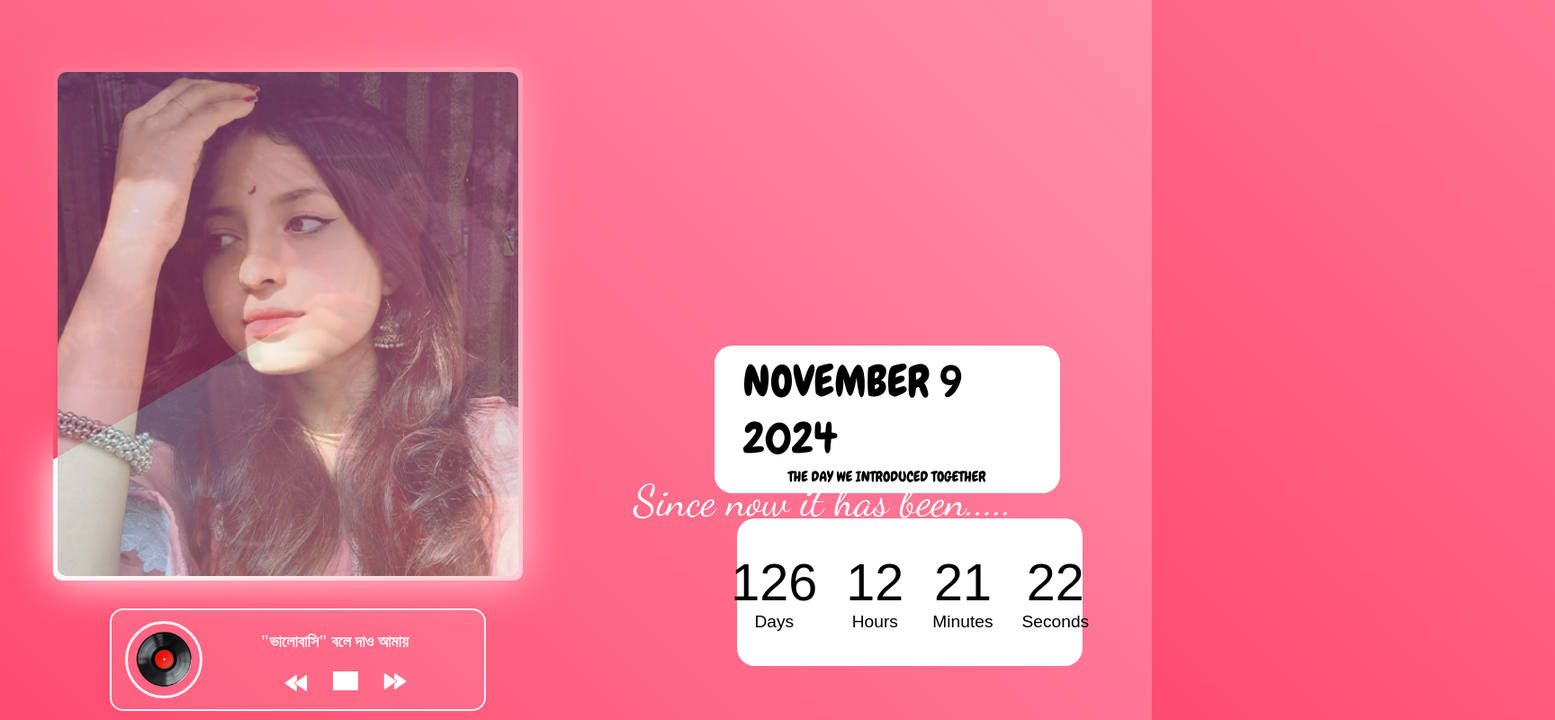
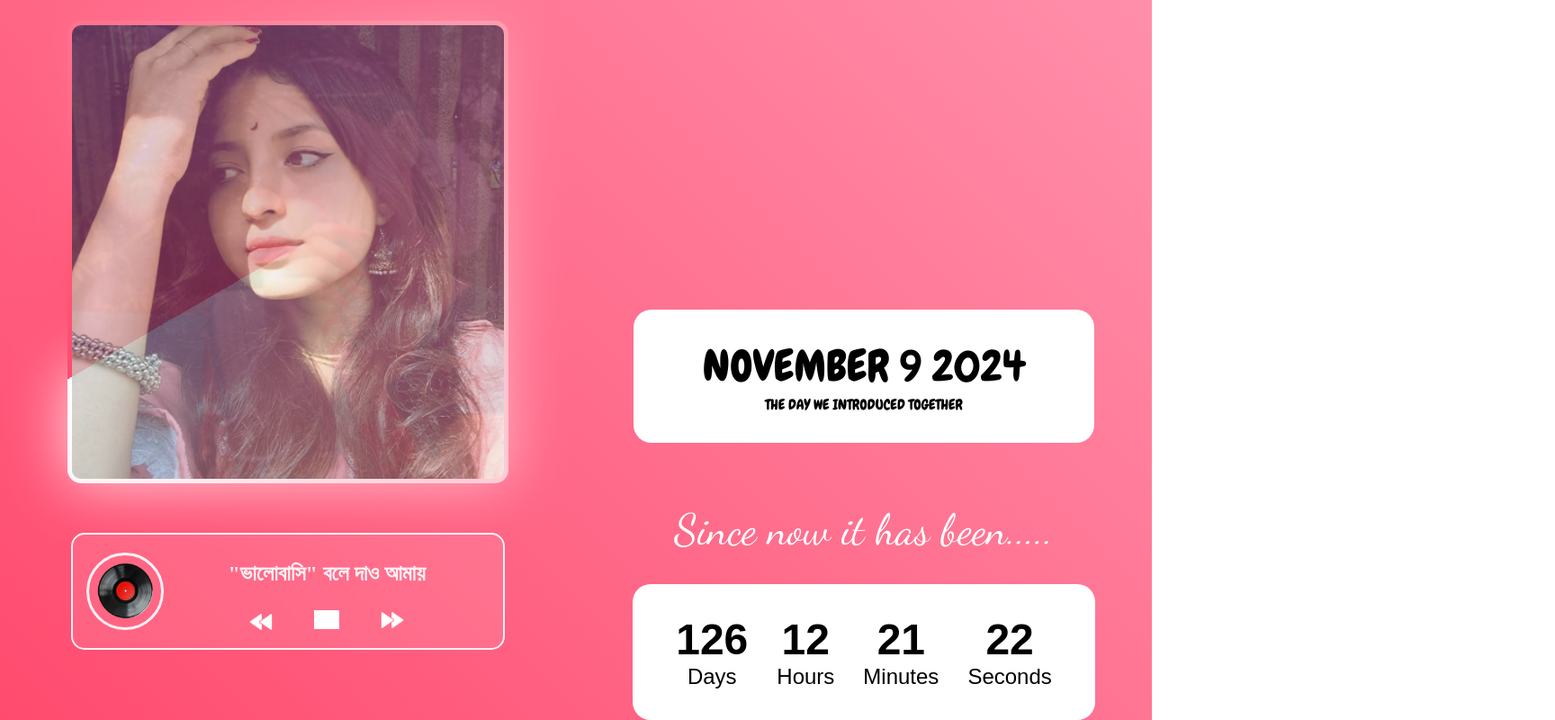
Before and after one commit to ethun009/Valentines, a plain HTML site: page index.html in a window 1280 px wide. Shown: the whole page at 90% size, 1728 px wide, since content can reach past the window. Drawn offline with Linux system fonts and the light colour scheme; grey boxes are pictures that could not be loaded; a web font is replaced by a local one.

Commit message:
Update index.html

```diff
--- a/index.html
+++ b/index.html
@@ -1,14 +1,12 @@
 <!DOCTYPE html>
 <html lang="en">
+  <head>
+    <meta charset="UTF-8" />
+    <meta name="viewport" content="width=device-width, initial-scale=1.0" />
+    <title>Valentine's Day Special</title>
 
-<head>
-    <meta charset="UTF-8">
-    <meta name="viewport" content="width=device-width, initial-scale=1.0">
-    <title>Valentine's Day Special</title>
     <style>
-
-        @import url('https://fonts.googleapis.com/css2?family=Chewy&family=Dancing+Script:wght@400..700&family=Galada&family=Tiro+Bangla:ital@0;1&display=swap');
-
+      @import url("https://fonts.googleapis.com/css2?family=Chewy&family=Dancing+Script:wght@400..700&family=Galada&family=Tiro+Bangla:ital@0;1&display=swap");
 
       :root {
         --love-red: #ff4b6e;
@@ -20,10 +18,49 @@
         margin: 0;
         height: 100vh;
         background: linear-gradient(45deg, var(--love-red), var(--love-pink));
-            font-family: 'Arial', sans-serif;
+        font-family: "Arial", sans-serif;
         overflow: hidden;
       }
 
+      .first-half {
+        width: 100vw;
+        height: 70vh;
+        display: flex;
+      }
+      .first-div {
+        height: 100%;
+        width: 100%;
+        display: flex;
+        justify-content: center;
+        align-items: center;
+      }
+      .second-div {
+        display: flex;
+        flex-direction: column;
+        height: 100%;
+        width: 100%;
+      }
+
+      .second-half {
+        width: 100vw;
+        height: 30vh;
+        display: flex;
+      }
+      .third {
+        width: 100%;
+        height: 100%;
+      }
+      .fourth {
+        display: flex;
+        flex-direction: column;
+        width: 100%;
+        height: 100%;
+        gap: 2rem;
+      }
+
+      .label-time {
+        margin: 0 auto;
+      }
 
       @property --angle {
         syntax: "<angle>";
@@ -31,46 +68,44 @@
         inherits: false;
       }
 
+      .image-slider {
+        width: 75%;
+        height: 90%;
+        position: relative;
+        z-index: 0;
+        border-radius: 10px;
+      }
       .image-slider::after,
       .image-slider::before {
-            content: '';
+        content: "";
         position: absolute;
-            height: 100%;
-            width: 100%;
-            background-image: conic-gradient(from var(--angle), var(--love-red) , white );
+        width: calc(100% + 10px);
+        height: calc(100% + 10px);
         top: 50%;
         left: 50%;
         translate: -50% -50%;
+        background-image: conic-gradient(
+          from var(--angle),
+          var(--love-red),
+          white
+        );
+        border-radius: 15px;
         z-index: -1;
-            padding: 5px;
-            border-radius: 10px;
-            animation: 3s spin linear infinite;
+        animation: spin 3s linear infinite;
       }
 
       .image-slider::before {
-            filter: blur(1.5rem);
-
+        filter: blur(2rem);
+        opacity: 0.8;
       }
 
       @keyframes spin {
         from {
           --angle: 0deg;
         }
-
         to {
           --angle: 360deg;
         }
-        }
-
-        /* Image Slider */
-
-        .image-slider {
-            margin-left: 8vw;
-            top: 4vh;
-            width: 85vw;
-            height: 40vh;
-            position: relative;
-
       }
 
       .slide {
@@ -78,13 +113,11 @@
         width: 100%;
         height: 100%;
         opacity: 0;
-
         transition: opacity 1s ease-in-out;
       }
 
       .slide.active {
         opacity: 1;
-
       }
 
       .slide img {
@@ -93,18 +126,13 @@
         object-fit: cover;
         border-radius: 10px;
       }
-
       /* Music Player */
       .song-title {
         font-family: "Tiro Bangla", serif;
-            font-size: 18px;
+        font-size: 24px;
       }
 
       .music-player {
-            position: fixed;
-            bottom: 10px;
-            left: 20px;
-            right: 20px;
         background: rgba(255, 255, 255, 0.1);
         border: 2px solid var(--love-white);
         border-radius: 15px;
@@ -112,8 +140,10 @@
         display: flex;
         align-items: center;
         backdrop-filter: blur(5px);
-            height: 8%;
-
+        height: 40%;
+        margin: 0 auto;
+        width: 70%;
+        margin-top: 5%;
       }
 
       .disk {
@@ -137,15 +167,13 @@
       }
 
       .music-controls {
-            margin-left: 20px;
+        margin: 0 auto;
         color: var(--love-white);
       }
 
       .controls {
         display: flex;
-            gap: 15px;
-            margin-top: 10px;
-            margin-left: 20px;
+        justify-content: space-around;
       }
 
       .controls button {
@@ -163,22 +191,22 @@
 
       /* Lyrics Container */
       .lyrics-container {
-            position: absolute;
-            top: 52%;
-            left: 50%;
-            transform: translate(-50%, -50%);
         text-align: center;
         color: var(--love-white);
-            height: 100px;
+        height: 50%;
         width: 100%;
         overflow: hidden;
+        display: flex;
+        align-items: center;
+        justify-content: center;
+        margin-top: 10%;
       }
 
       .lyric-line {
         font-family: "Galada", serif;
         position: absolute;
         width: 100%;
-            font-size: 24px;
+        font-size: 40px;
         margin: 0;
         opacity: 0;
         transform: translateY(100%);
@@ -212,9 +240,7 @@
       }
 
       .headingtime {
-
         width: 70%;
-            height: 20px;
         padding: 2em;
         background-color: #fff;
         border-radius: 20px;
@@ -222,48 +248,36 @@
         flex-direction: column;
         align-items: center;
         justify-content: center;
-            margin-left: 10%;
-            position: absolute;
-            top: 53%;
+        margin: 0 auto;
       }
 
       .a {
         font-family: "Chewy", serif;
-            font-size: 2rem;
-
+        font-size: 3rem;
       }
 
       .b {
         font-family: "Chewy", serif;
-
       }
 
       .c {
+        width: 80%;
+        font-size: 3rem;
 
-            width: 80%;
-            font-size: 2rem;
-            position: absolute;
-            left: 5%;
-            top: 66%;
         color: white;
         font-family: "Dancing Script", serif;
       }
 
       .container {
-            width: 70%;
-            height: 20px;
-            padding: 2em;
+        height: 55px;
+        padding: 3em;
         background-color: #fff;
         border-radius: 20px;
         display: flex;
         align-items: center;
         justify-content: center;
         gap: 2em;
-            margin-left: 7%;
-            position: absolute;
-            top: 72%;
-
-
+        margin: 0 auto;
       }
 
       .container div {
@@ -274,145 +288,139 @@
 
       .time {
         margin: 0;
+        font-size: 3rem;
+        font-weight: 600;
+      }
+
+      .label {
+        font-size: 1.5rem;
+      }
+
+      @media (max-width: 1010px) {
+        .first-half {
+          flex-direction: column;
+          height: 60vh;
+        }
+
+        .first-div {
+          height: 100%;
+        }
+        .second-div {
+          height: 30%;
+          gap: 5px;
+        }
+
+        .second-half {
+          flex-direction: column;
+          height: 35vh;
+        }
+        .third {
+          margin-top: 10px;
+          height: 40%;
+        }
+
+        .music-player {
+          margin-top: 0;
+          height: 55%;
+        }
+
+        .lyrics-container {
+          margin: 0;
+          height: 25%;
+        }
+        .song-title {
+          font-size: 16px;
+        }
+
+        .fourth {
+          gap: 1em;
+        }
+        .lyric-line {
+          font-size: 1.5em;
+        }
+
+        .headingtime {
+          padding: 0.5em;
+        }
+
+        .a {
+          font-size: 2em;
+        }
+
+        .c {
           font-size: 2rem;
-            font-weight: 600;
+        }
+
+        .container {
+          padding: 1.5em;
+        }
+
+        .time {
+          font-size: 2rem;
         }
 
         .label {
           font-size: 1rem;
         }
-
-        @media (min-width: 600px) {
-            .music-player {
-                margin-left: 8%;
-                width: 30%;
-                height: 10%;
-
-            }
-
-            .music-controls {
-                margin: 0 auto;
-
-            }
-
-            .lyrics-container {
-                position: fixed;
-                top: 30%;
-                left: 75%;
-                transform: translate(-50%, -50%);
-
-            }
-
-            .image-slider {
-                margin-left: 5vw;
-                top: 10vh;
-                width: 40vw;
-                height: 70vh;
-                position: relative;
-
-            }
-
-            .lyric-line {
-
-                font-size: 40px;
-
-            }
-
-            .headingtime {
-            width: 25%;
-            height: 100px;
-            background-color: #fff;
-            border-radius: 20px;
-            display: flex;
-            flex-direction: column;
-            align-items: center;
-            justify-content: center;
-            position: absolute;
-            right: 8%;
-            top: 48%;
-        }
-
-        .a {
-            font-family: "Chewy", serif;
-            font-size: 3rem;
-
-
-        }
-
-        .b {
-            font-family: "Chewy", serif;
-
-        }
-
-        .c {
-            font-size: 3rem;
-            position: absolute;
-            left: 55%;
-            top: 66%;
-            color: white;
-            font-family: "Dancing Script", serif;
-        }
-
-        .container {
-            width: 25%;
-            height: 100px;
-            padding: 2em;
-            background-color: #fff;
-            border-radius: 20px;
-            display: flex;
-            align-items: center;
-            justify-content: center;
-            gap: 2em;
-            position: absolute;
-            left: 57%;
-            bottom: 7%;
-        }
-
-        .container div {
-            display: flex;
-
-            flex-direction: column;
-            align-items: center;
-        }
-
-        .time {
-            margin: 0;
-            font-size: 3.6rem;
-            font-weight: 200;
-        }
-
-        .label {
-            font-size: 1.2rem;
-        }
-
-
-
       }
     </style>
   </head>
 
   <body>
     <!-- Image Slider -->
-
+    <div class="first-half">
+      <div class="first-div">
         <div class="image-slider">
           <div class="slide active">
-            <img src="image1.jpg" alt="Valentine 1">
+            <img src="image1.jpg" alt="Valentine 1" />
           </div>
           <div class="slide">
-            <img src="image2.jpg" alt="Valentine 2">
+            <img src="image2.jpg" alt="Valentine 2" />
           </div>
           <div class="slide">
-            <img src="image3.jpg" alt="Valentine 3">
+            <img src="image3.jpg" alt="Valentine 3" />
           </div>
         </div>
-
+      </div>
+      <div class="second-div">
         <!-- Lyrics Container -->
         <div class="lyrics-container"></div>
         <div class="headingtime">
           <span class="a">NOVEMBER 9 2024</span>
           <span class="b">THE DAY WE INTRODUCED TOGETHER</span>
         </div>
+      </div>
+    </div>
+    <div class="second-half">
+      <div class="third">
+        <!-- Music Player -->
+        <div class="music-player">
+          <div class="disk playing">
+            <img src="disk.png" alt="Album Cover" />
+          </div>
+          <div class="music-controls">
+            <h2 class="song-title">"ভালোবাসি" বলে দাও আমায়</h2>
+            <div class="controls">
+              <button id="prev">
+                <img src="next-button.png" alt="Previous" />
+              </button>
+              <button id="play-pause">
+                <img
+                  src="https://cdn-icons-png.flaticon.com/512/2088/2088562.png"
+                  alt="Play/Pause"
+                />
+              </button>
+              <button id="next">
+                <img src="next-button.png" alt="Next" />
+              </button>
+            </div>
+          </div>
+        </div>
+      </div>
+      <div class="fourth">
+        <div class="label-time">
           <span class="c">Since now it has been..... </span>
+        </div>
         <div class="container">
           <div>
             <h3 class="time days">00</h3>
@@ -431,49 +439,30 @@
             <span class="label">Seconds</span>
           </div>
         </div>
-
-    <!-- Music Player -->
-    <div class="music-player">
-        <div class="disk playing">
-            <img src="disk.png" alt="Album Cover">
-        </div>
-        <div class="music-controls">
-            <h2 class="song-title">"ভালোবাসি" বলে দাও আমায়</h2>
-            <div class="controls">
-                <button id="prev">
-                    <img src="next-button.png" alt="Previous">
-                </button>
-                <button id="play-pause">
-                    <img src="https://cdn-icons-png.flaticon.com/512/2088/2088562.png" alt="Play/Pause">
-                </button>
-                <button id="next">
-                    <img src="next-button.png" alt="Next">
-                </button>
-            </div>
       </div>
     </div>
 
     <script>
       // Image Slider
       let currentSlide = 0;
-        const slides = document.querySelectorAll('.slide');
+      const slides = document.querySelectorAll(".slide");
 
       function nextSlide() {
-            slides[currentSlide].classList.remove('active');
+        slides[currentSlide].classList.remove("active");
         currentSlide = (currentSlide + 1) % slides.length;
-            slides[currentSlide].classList.add('active');
+        slides[currentSlide].classList.add("active");
       }
       setInterval(nextSlide, 4500);
 
       // Music Player
-        const disk = document.querySelector('.disk');
-        const playPauseBtn = document.getElementById('play-pause');
-        const audio = new Audio('audio.mp3'); // Add your music file
+      const disk = document.querySelector(".disk");
+      const playPauseBtn = document.getElementById("play-pause");
+      const audio = new Audio("audio.mp3"); // Add your music file
       let isPlaying = false;
 
-        playPauseBtn.addEventListener('click', () => {
+      playPauseBtn.addEventListener("click", () => {
         isPlaying = !isPlaying;
-            disk.classList.toggle('playing', isPlaying);
+        disk.classList.toggle("playing", isPlaying);
         isPlaying ? audio.play() : audio.pause();
       });
 
@@ -522,17 +511,17 @@
         { text: "হাতে হাত রাখতে পারো", duration: 5176 },
         { text: "সন্ধি আঙুলে আঙুল", duration: 5280 },
         { text: "ভালোবাসা বাড়াতে আরও💓", duration: 6381 },
-            { text: "হৃদয় ভীষণ ব্যাকুল", duration: 3000 }
+        { text: "হৃদয় ভীষণ ব্যাকুল", duration: 3000 },
       ];
 
-        const lyricsContainer = document.querySelector('.lyrics-container');
+      const lyricsContainer = document.querySelector(".lyrics-container");
       let currentLyricIndex = 0;
 
       // Show a lyric
       function showLyric() {
         // Create new lyric element
-            const lyricElement = document.createElement('div');
-            lyricElement.className = 'lyric-line';
+        const lyricElement = document.createElement("div");
+        lyricElement.className = "lyric-line";
         lyricElement.textContent = lyrics[currentLyricIndex].text;
         lyricsContainer.appendChild(lyricElement);
 
@@ -540,15 +529,15 @@
         void lyricElement.offsetHeight;
 
         // Add active class to fade up
-            lyricElement.classList.add('active');
+        lyricElement.classList.add("active");
 
         // Schedule exit animation
         setTimeout(() => {
-                lyricElement.classList.remove('active');
-                lyricElement.classList.add('exit');
+          lyricElement.classList.remove("active");
+          lyricElement.classList.add("exit");
 
           // Remove lyric after exit animation
-                lyricElement.addEventListener('transitionend', () => {
+          lyricElement.addEventListener("transitionend", () => {
             lyricElement.remove();
           });
 
@@ -558,16 +547,16 @@
         }, lyrics[currentLyricIndex].duration);
       }
 
-        const daysDis = document.querySelector('.days');
-        const hoursDis = document.querySelector('.hours');
-        const minutesDis = document.querySelector('.minutes');
-        const secondsDis = document.querySelector('.seconds');
+      const daysDis = document.querySelector(".days");
+      const hoursDis = document.querySelector(".hours");
+      const minutesDis = document.querySelector(".minutes");
+      const secondsDis = document.querySelector(".seconds");
 
       function countUp() {
         const startTime = new Date("November 9, 2024 00:00:00").getTime(); // Adjust this to your start date
         const currentTime = new Date().getTime();
 
-            const elapsedTime = currentTime - startTime;  // Time passed since start time
+        const elapsedTime = currentTime - startTime; // Time passed since start time
 
         if (elapsedTime < 0) {
           // If the start date is in the future, just display 00s
@@ -584,21 +573,28 @@
         const hours = minutes * 60;
         const days = hours * 24;
 
-            daysDis.textContent = String(Math.floor(elapsedTime / days)).padStart(2, "0");
-            hoursDis.textContent = String(Math.floor((elapsedTime % days) / hours)).padStart(2, '0');
-            minutesDis.textContent = String(Math.floor((elapsedTime % hours) / minutes)).padStart(2, '0');
-            secondsDis.textContent = String(Math.floor((elapsedTime % minutes) / seconds)).padStart(2, '0');
+        daysDis.textContent = String(Math.floor(elapsedTime / days)).padStart(
+          2,
+          "0"
+        );
+        hoursDis.textContent = String(
+          Math.floor((elapsedTime % days) / hours)
+        ).padStart(2, "0");
+        minutesDis.textContent = String(
+          Math.floor((elapsedTime % hours) / minutes)
+        ).padStart(2, "0");
+        secondsDis.textContent = String(
+          Math.floor((elapsedTime % minutes) / seconds)
+        ).padStart(2, "0");
       }
 
       const timer = setInterval(countUp, 1000);
 
       countUp();
-        audio.addEventListener('canplaythrough', () => {
+      audio.addEventListener("canplaythrough", () => {
         audio.play(); // Play the audio once it's ready
         showLyric(); // Start showing lyrics
       });
     </script>
   </body>
-
-
 </html>
```
Lines whose indentation alone changed are shown as unchanged.
